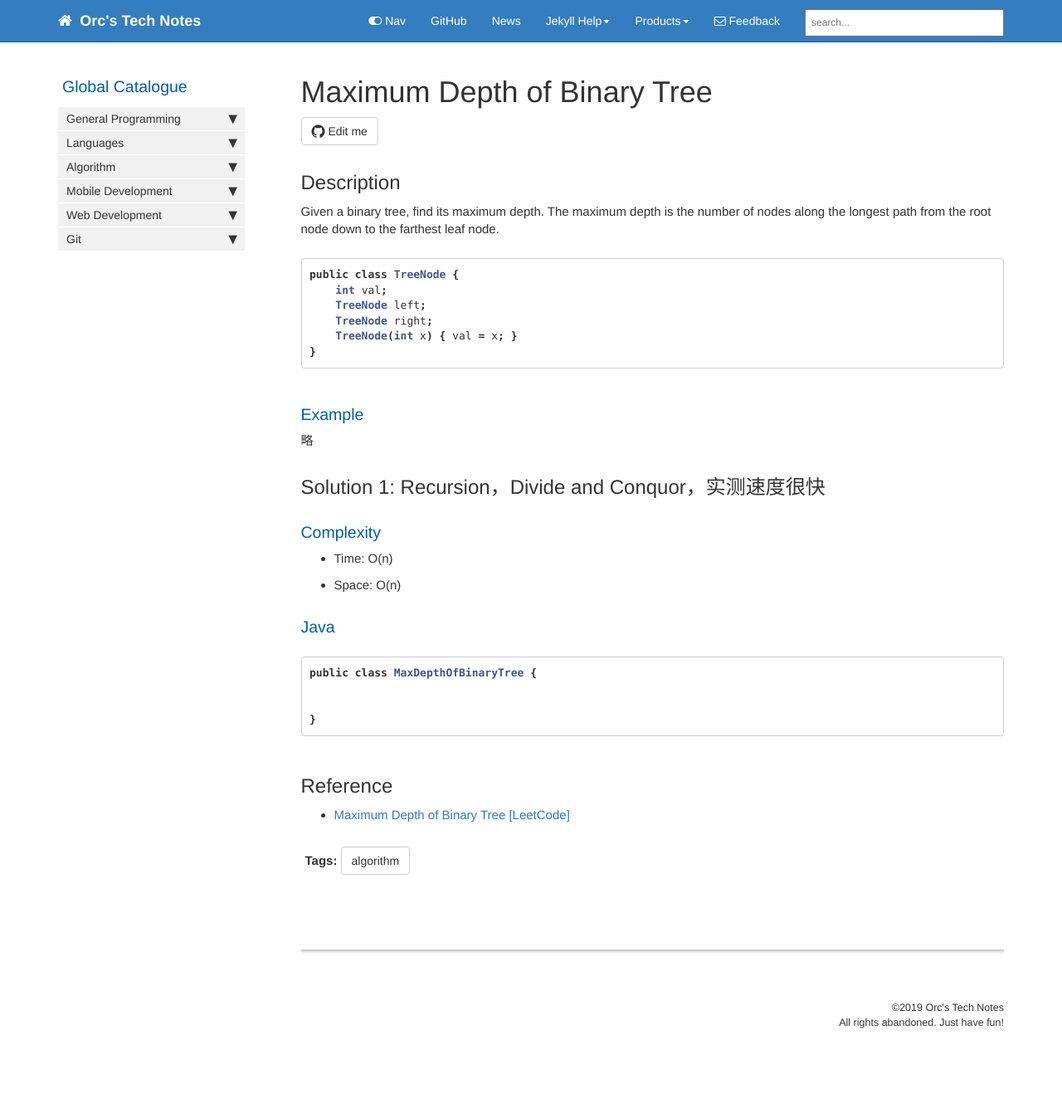
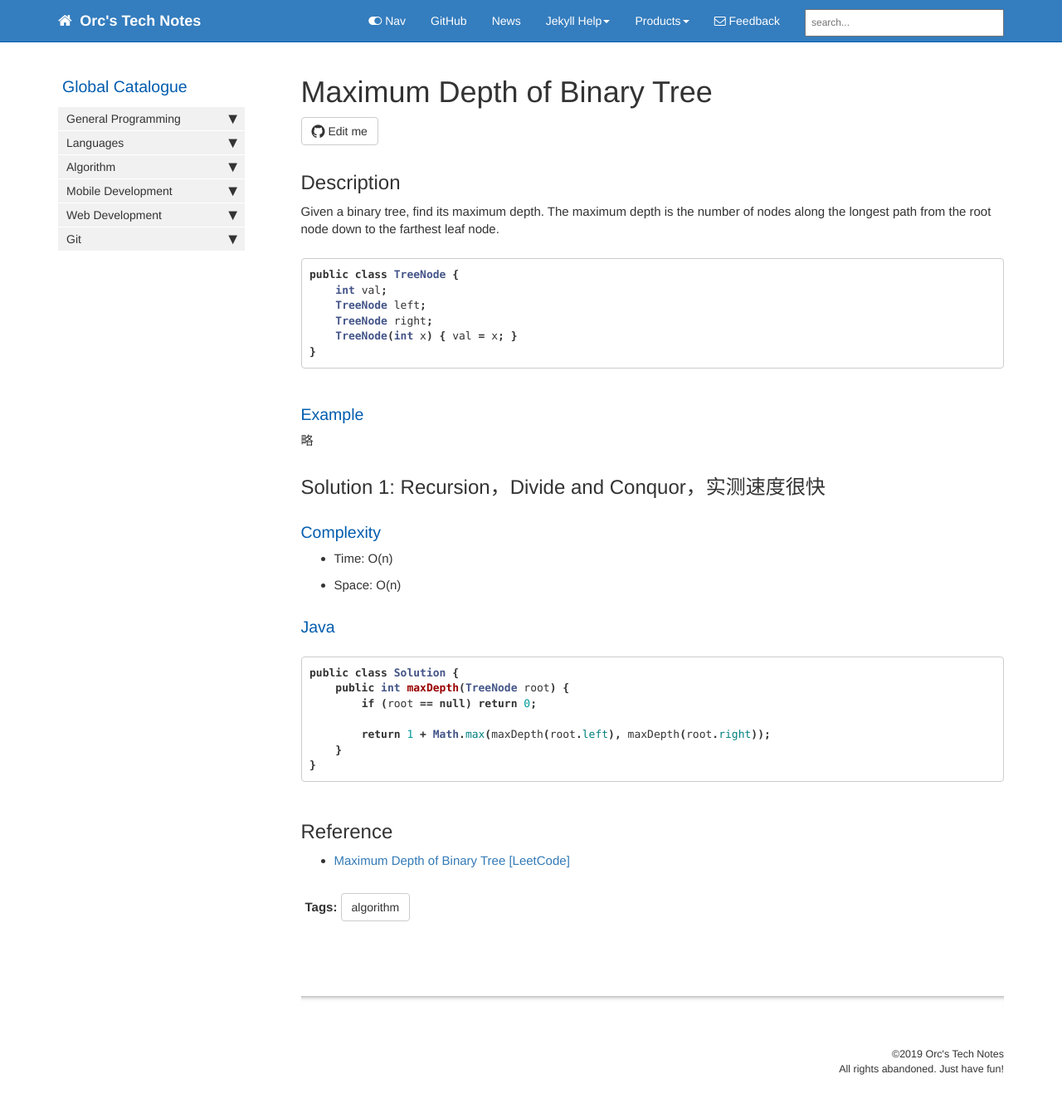
Before and after one commit to HungryOrc/hungryorc.github.io, a Jekyll site: the page built from pages/algorithm/algorithm_binaryTreeDepth_Max.md, in a window 1280 px wide. Shown: the whole page at 83% size. Built offline with Jekyll 4.4.1, drawn with Linux system fonts in a browser that asks for light colours; nearby versions of some CDN libraries; comment, search, counter and statistics services are not loaded; before the commit the page ends 1292 px from its top, so only the background shows below that.

Commit message:
Update algorithm_binaryTreeDepth_Max.md

````diff
--- a/pages/algorithm/algorithm_binaryTreeDepth_Max.md
+++ b/pages/algorithm/algorithm_binaryTreeDepth_Max.md
@@ -32,9 +32,12 @@ public class TreeNode {
 
 ### Java
 ```java
-public class MaxDepthOfBinaryTree {
+public class Solution {
+    public int maxDepth(TreeNode root) {
+        if (root == null) return 0;
 
-
+        return 1 + Math.max(maxDepth(root.left), maxDepth(root.right));
+    }
 }
 ```
 
````
